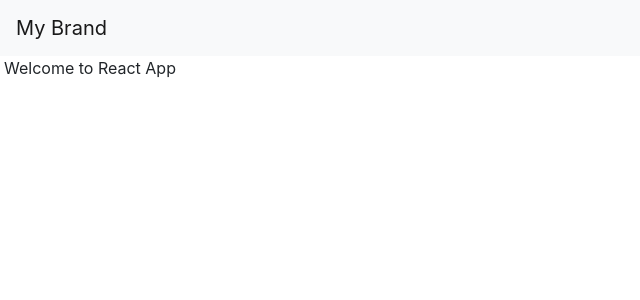
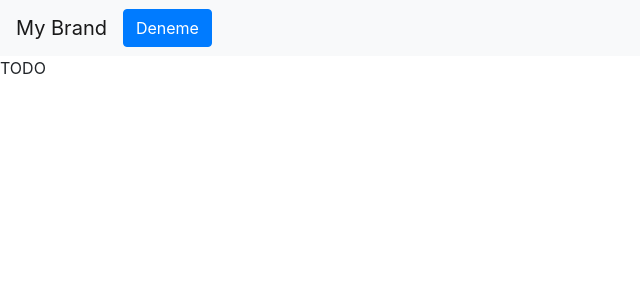
Before and after one commit to cankulpedin/coffee-boost, a React app: page / in a window 1280 px wide. Shown: the top 300 px of the page, without its empty margins (0-640 px from the left). Built offline with nearby package versions, Linux system fonts and the light colour scheme.

Commit message:
feat: add react router

```diff
--- a/package.json
+++ b/package.json
@@ -15,6 +15,7 @@
     "@types/react": "17.0.0",
     "@types/react-bootstrap": "0.32.25",
     "@types/react-dom": "17.0.0",
+    "@types/react-router": "5.1.8",
     "@typescript-eslint/eslint-plugin": "4.9.1",
     "@typescript-eslint/parser": "4.9.1",
     "babel-loader": "8.2.2",
@@ -41,6 +42,7 @@
     "react": "17.0.1",
     "react-bootstrap": "1.4.0",
     "react-dom": "17.0.1",
+    "react-router-dom": "5.2.0",
     "styled-components": "5.2.1"
   },
   "husky": {
--- a/src/App.tsx
+++ b/src/App.tsx
@@ -1,17 +1,19 @@
 import React from "react";
-import styled from "styled-components";
+/* import styled from "styled-components"; */
+import { BrowserRouter as Router } from "react-router-dom";
 
-import { Navbar } from "react-bootstrap";
+import { Navbar, Button } from "react-bootstrap";
 
-const StyledDiv = styled.div`
-  margin-left: 4px;
-`;
+import { Routes } from "./routes/Routes";
 
 export const App = (): JSX.Element => (
   <div>
-    <Navbar bg="light" expand="lg">
-      <Navbar.Brand href="#home">My Brand</Navbar.Brand>
-    </Navbar>
-    <StyledDiv>Welcome to React App</StyledDiv>
+    <Router>
+      <Navbar bg="light" expand="lg">
+        <Navbar.Brand href="#home">My Brand</Navbar.Brand>
+        <Button>Deneme</Button>
+      </Navbar>
+      <Routes />
+    </Router>
   </div>
 );
--- /dev/null
+++ b/src/routes/Routes.tsx
@@ -0,0 +1,15 @@
+import React from "react";
+import { Switch, Route } from "react-router-dom";
+
+export const Routes = (): JSX.Element => {
+  return (
+    <Switch>
+      <Route exact path="/">
+        TODO
+      </Route>
+      <Route exact path="/about">
+        ABOUT
+      </Route>
+    </Switch>
+  );
+};
--- a/webpack.config.babel.js
+++ b/webpack.config.babel.js
@@ -15,6 +15,9 @@ module.exports = {
   },
   resolve: {
     extensions: [".ts", ".tsx", ".js"],
+  },
+  devServer: {
+    historyApiFallback: true, // TODO: later change this to work only in development mode
   },
   module: {
     rules: [
```
Also changed, not shown: .babelrc, 1 other file (tests, documents, lock files or other folders).
